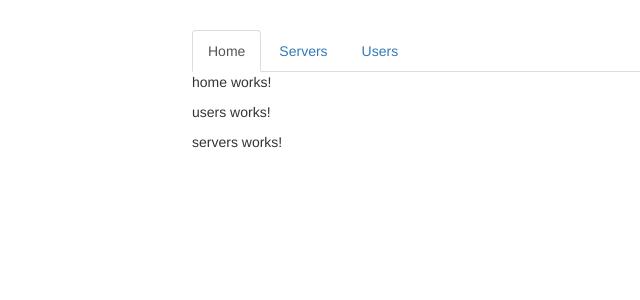
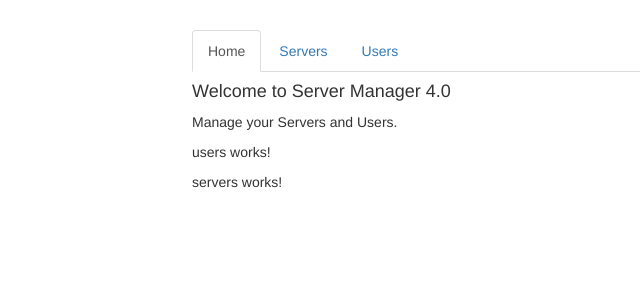
Before and after one commit to AbdallahAbuHaltam/routesA, an Angular app: page / in a window 1280 px wide. Shown: the top 300 px of the page, without its empty margins (73-713 px from the left). Built offline with nearby package versions, Linux system fonts and the light colour scheme.

Commit message:
Added in Home Component

```diff
--- a/src/app/home/home.component.html
+++ b/src/app/home/home.component.html
@@ -1 +1,2 @@
-<p>home works!</p>
+<h4>Welcome to Server Manager 4.0</h4>
+<p>Manage your Servers and Users.</p>
--- a/src/app/home/home.component.ts
+++ b/src/app/home/home.component.ts
@@ -1,10 +1,15 @@
-import { Component } from '@angular/core';
+import { Component, OnInit } from '@angular/core';
 
 @Component({
   selector: 'app-home',
   templateUrl: './home.component.html',
   styleUrls: ['./home.component.css']
 })
-export class HomeComponent {
+export class HomeComponent implements OnInit{
 
+  constructor(){}
+
+  ngOnInit(): void {
+
+  }
 }
```
